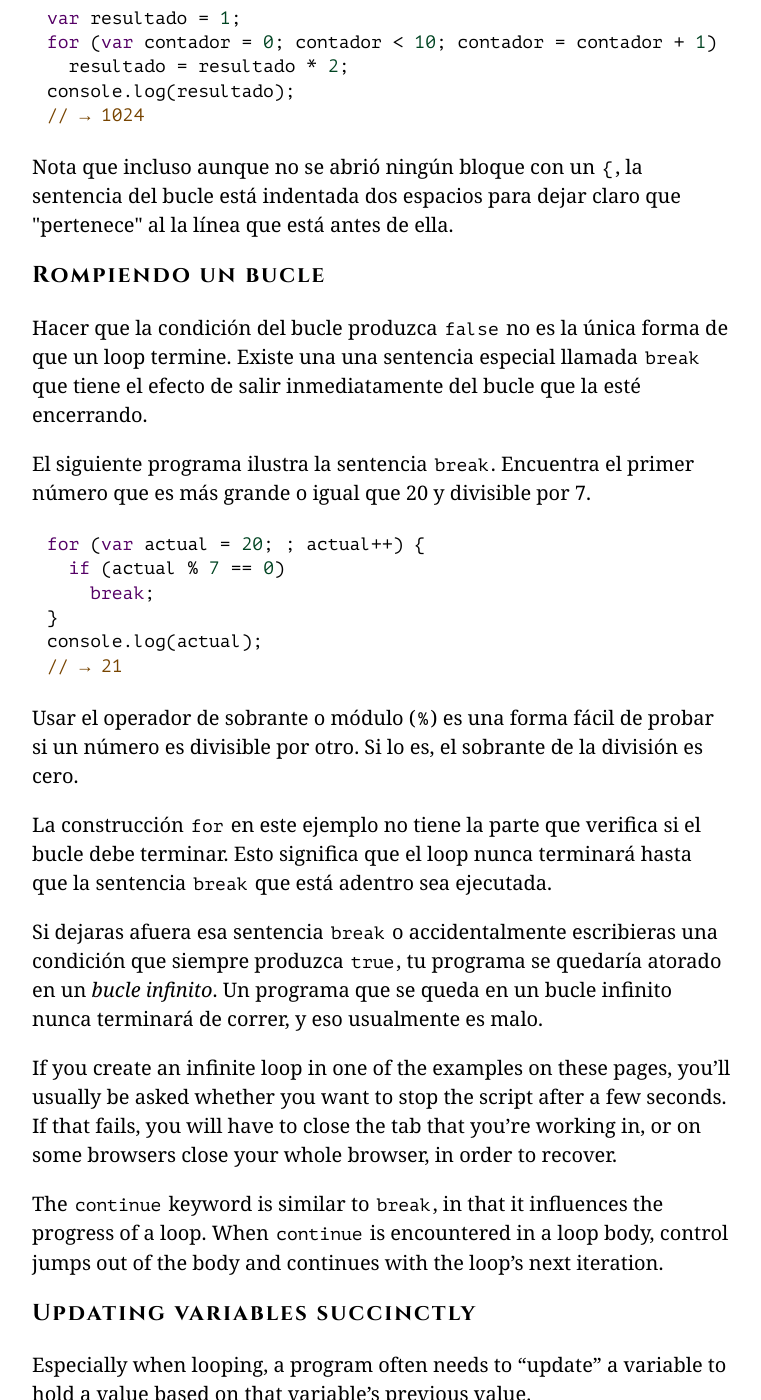
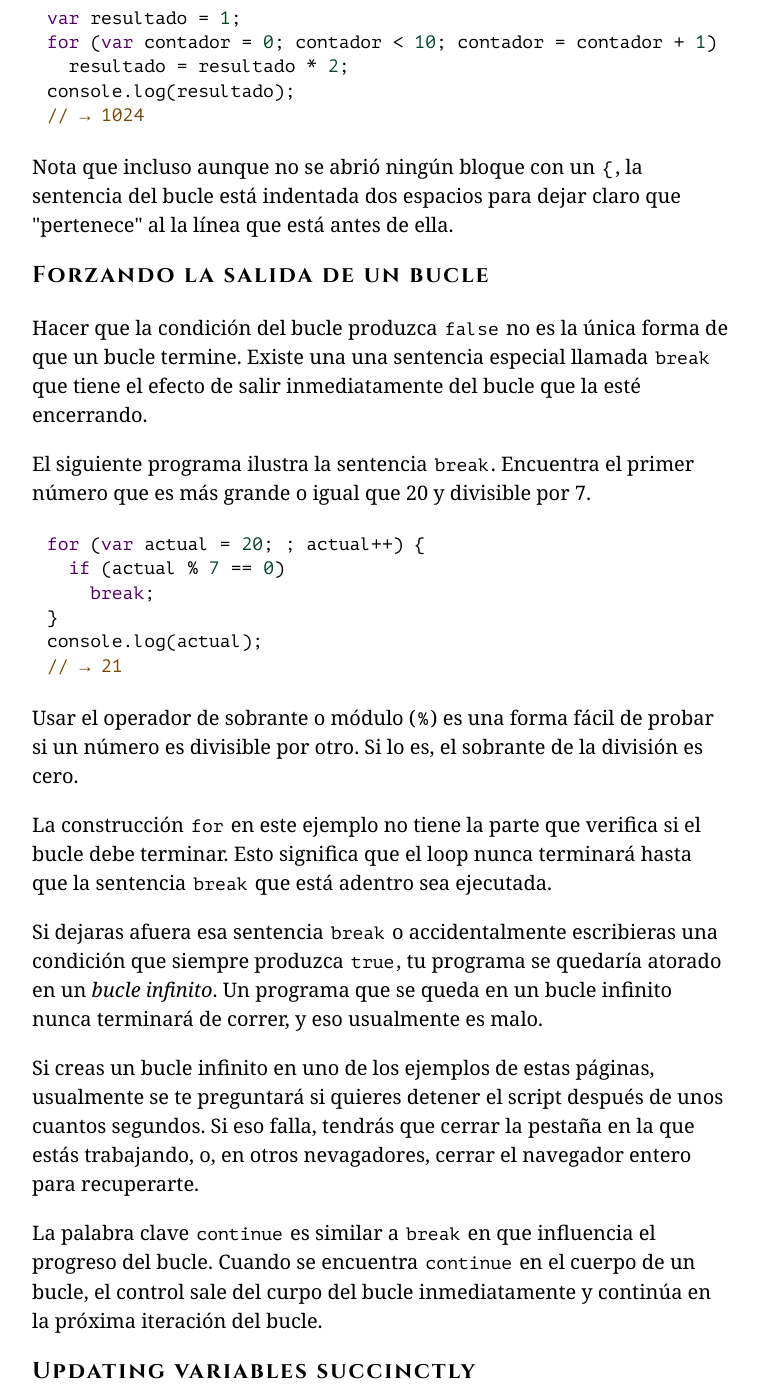
Before and after one commit to hectorip/Eloquent-JavaScript-ES-online, a Jekyll site: the page chapters/02_program_structure.html, which Jekyll copies as it is, in a window 1280 px wide and 1400 px high, scrolled down 14103 px. Shown: the whole window, without its empty margins (258-1019 px from the left). Built offline with Jekyll 4.4.1, drawn with Linux system fonts in a browser that asks for light colours; nearby versions of some CDN libraries; library files that are not in the unit come from our copies.

Commit message:
Explicación de bucle infinito

```diff
--- a/chapters/02_program_structure.html
+++ b/chapters/02_program_structure.html
@@ -459,8 +459,8 @@ en vez del <code>while</code>.</p>
 abrió ningún bloque con un <code>{</code>, la sentencia del bucle está indentada dos
 espacios para dejar claro que "pertenece" al la línea que está antes de
 ella.</p>
-<h2><a class=h_ident id="h_zAaVJnYh7o" href="#h_zAaVJnYh7o"></a>Rompiendo un bucle</h2>
-<p><a class=p_ident id="p_Nm6+cAMfsQ" href="#p_Nm6+cAMfsQ"></a>Hacer que la condición del bucle produzca <code>false</code> no es la única forma de que un loop termine.
+<h2><a class=h_ident id="h_4zu2B28Y8I" href="#h_4zu2B28Y8I"></a>Forzando la salida de un bucle</h2>
+<p><a class=p_ident id="p_Nm6+cAMfsQ" href="#p_Nm6+cAMfsQ"></a>Hacer que la condición del bucle produzca <code>false</code> no es la única forma de que un bucle termine.
 Existe una una sentencia especial llamada <code>break</code> que tiene el
 efecto de salir inmediatamente del bucle que la esté encerrando.</p>
 <p><a class=p_ident id="p_eTVybviQVG" href="#p_eTVybviQVG"></a>El siguiente programa ilustra la sentencia <code>break</code>. Encuentra el primer
@@ -481,15 +481,15 @@ terminará hasta que la sentencia <code>break</code> que está adentro sea ejecu
 condición que siempre produzca <code>true</code>, tu programa se quedaría atorado en
 un <em>bucle infinito</em>. Un programa que se queda en un bucle infinito
 nunca terminará de correr, y eso usualmente es malo.</p>
-<p><a class=p_ident id="p_0F9xH2r4jT" href="#p_0F9xH2r4jT"></a>If you create an infinite loop in one of the examples on these pages,
-you&#8217;ll usually be asked whether you want to stop the script after a
-few seconds. If that fails, you will have to close the tab that you&#8217;re
-working in, or on some browsers close your whole browser, in order to
-recover.</p>
-<p><a class=p_ident id="p_f7LsUmJq1I" href="#p_f7LsUmJq1I"></a>The <code>continue</code> keyword is similar to <code>break</code>, in
-that it influences the progress of a loop. When <code>continue</code> is
-encountered in a loop body, control jumps out of the body and
-continues with the loop&#8217;s next iteration.</p>
+<p><a class=p_ident id="p_Kyj2y1LLx4" href="#p_Kyj2y1LLx4"></a>Si creas un bucle infinito en uno de los ejemplos de estas páginas,
+usualmente se te preguntará si quieres detener el script después de unos
+cuantos segundos. Si eso falla, tendrás que cerrar la pestaña en la que
+estás trabajando, o, en otros nevagadores, cerrar el navegador entero para
+recuperarte.</p>
+<p><a class=p_ident id="p_SpplRbvKVL" href="#p_SpplRbvKVL"></a>La palabra clave <code>continue</code> es similar a
+<code>break</code> en que influencia el progreso del bucle. Cuando se encuentra
+<code>continue</code> en el cuerpo de un bucle, el control sale del curpo del
+bucle inmediatamente y continúa en la próxima iteración del bucle.</p>
 <h2><a class=h_ident id="h_TGUhwjSkqm" href="#h_TGUhwjSkqm"></a>Updating variables succinctly</h2>
 <p><a class=p_ident id="p_4XaFXVHI9b" href="#p_4XaFXVHI9b"></a>Especially
 when looping, a program often needs to “update” a variable to hold a
```
